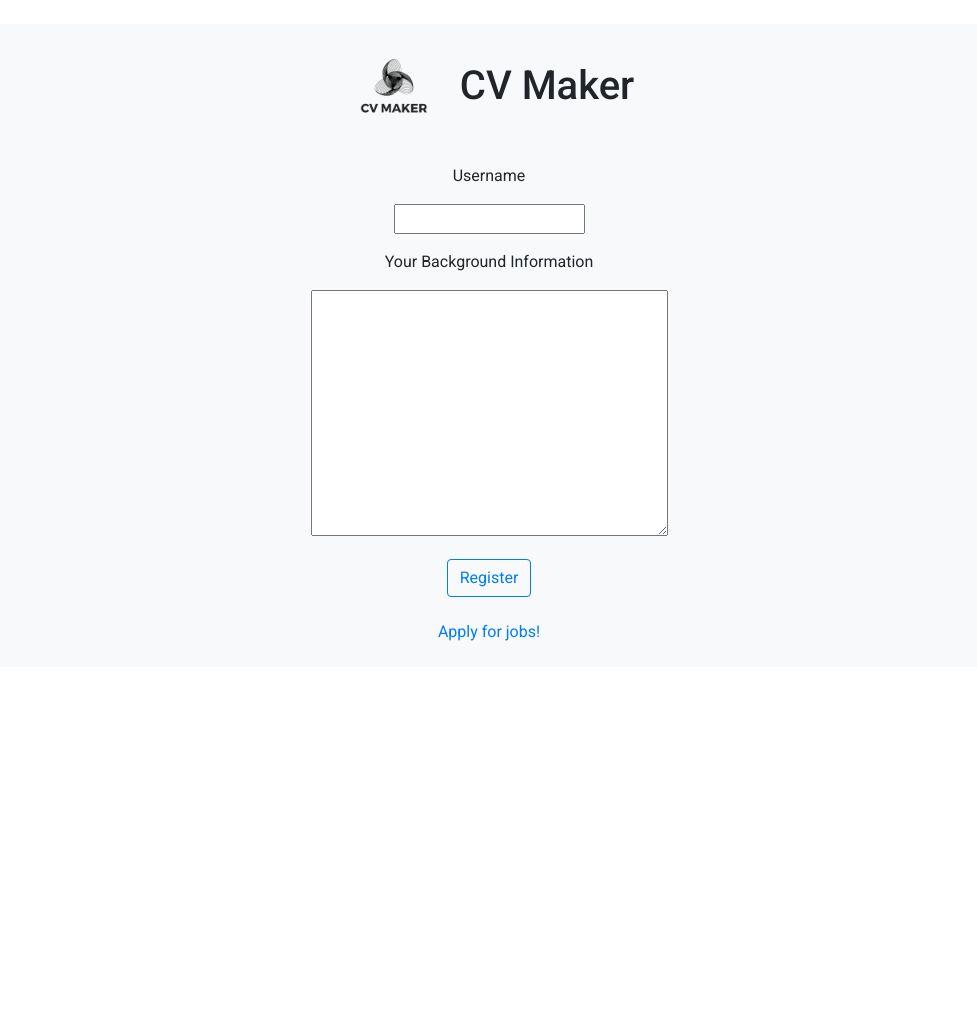
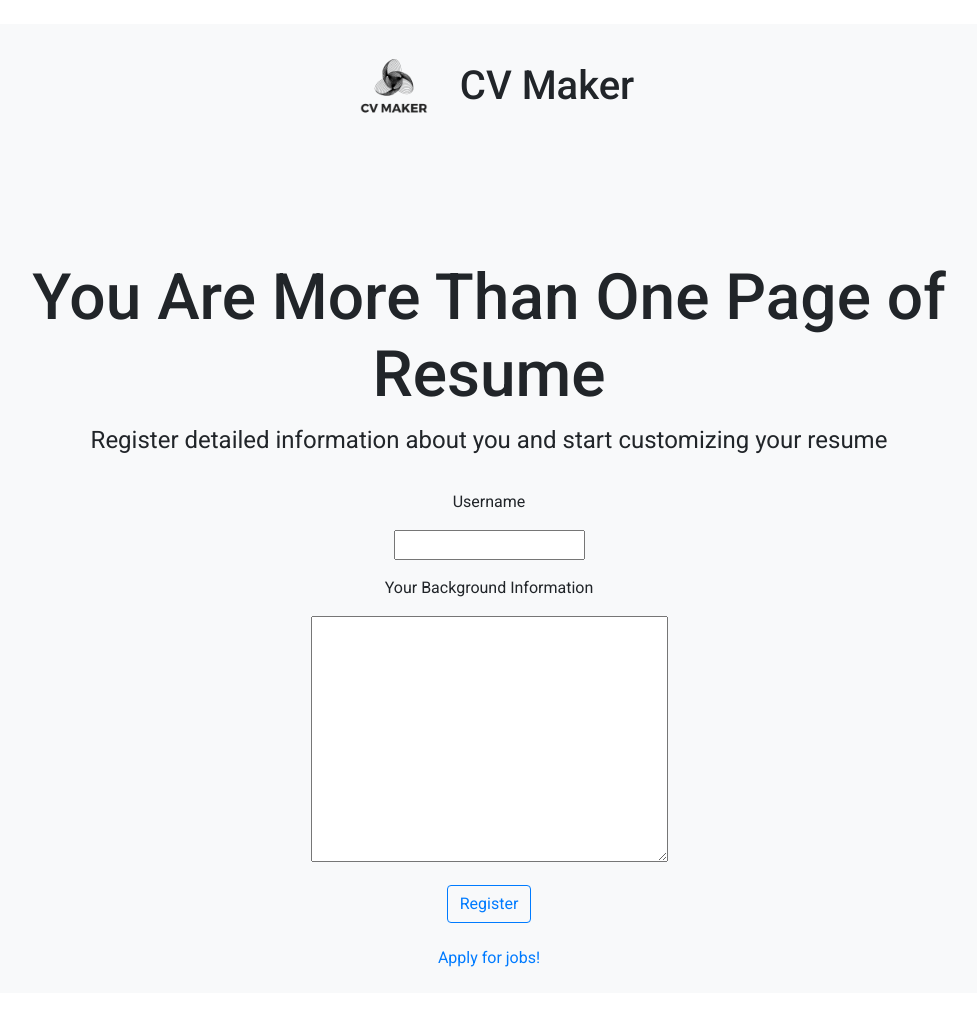
Before and after one commit to KevinISun/CV-Maker, a Django app: page / in a window 1280 px wide. Shown: the whole page, without its empty margins (151-1128 px from the left). Before the commit the page ends 641 px from the top, so only its background shows below. Run offline with Django 4.2, Linux system fonts and the light colour scheme; some libraries are stand-ins or nearby versions.

Commit message:
Updating frontend

```diff
--- a/myblog/blog/templates/blog/base.html
+++ b/myblog/blog/templates/blog/base.html
@@ -13,6 +13,20 @@
             font-family: 'Roboto', sans-serif;
         }
     </style>
+
+    {% block head_extra %}
+    <style>
+        .large-text {
+            font-size: 4em;
+        }
+        .larger-text {
+            font-size: 1.5em;
+        }
+        .mt-custom {
+            margin-top: 6rem;
+        }
+    </style>
+    {% endblock %}
 </head>
 <body>
     {% block content %}{% endblock %}
--- a/myblog/blog/templates/blog/post_create.html
+++ b/myblog/blog/templates/blog/post_create.html
@@ -14,7 +14,14 @@
                 <img src="{% static 'img/logo.png' %}" alt="Company logo" class="img-fluid" style="width: 100px;">
                 <h1 class="ml-3">CV Maker</h1>
             </div>
+        </div>
+    </div>
 
+    <h1 class="large-text text-center mt-custom">You Are More Than One Page of Resume</h1>
+    <p class="larger-text text-center">Register detailed information about you and start customizing your resume</p>
+
+    <div class="row justify-content-center">
+        <div class="col-12 col-md-6 text-center">
             <form method="post" class="mt-3">
                 {% csrf_token %}
 
```
